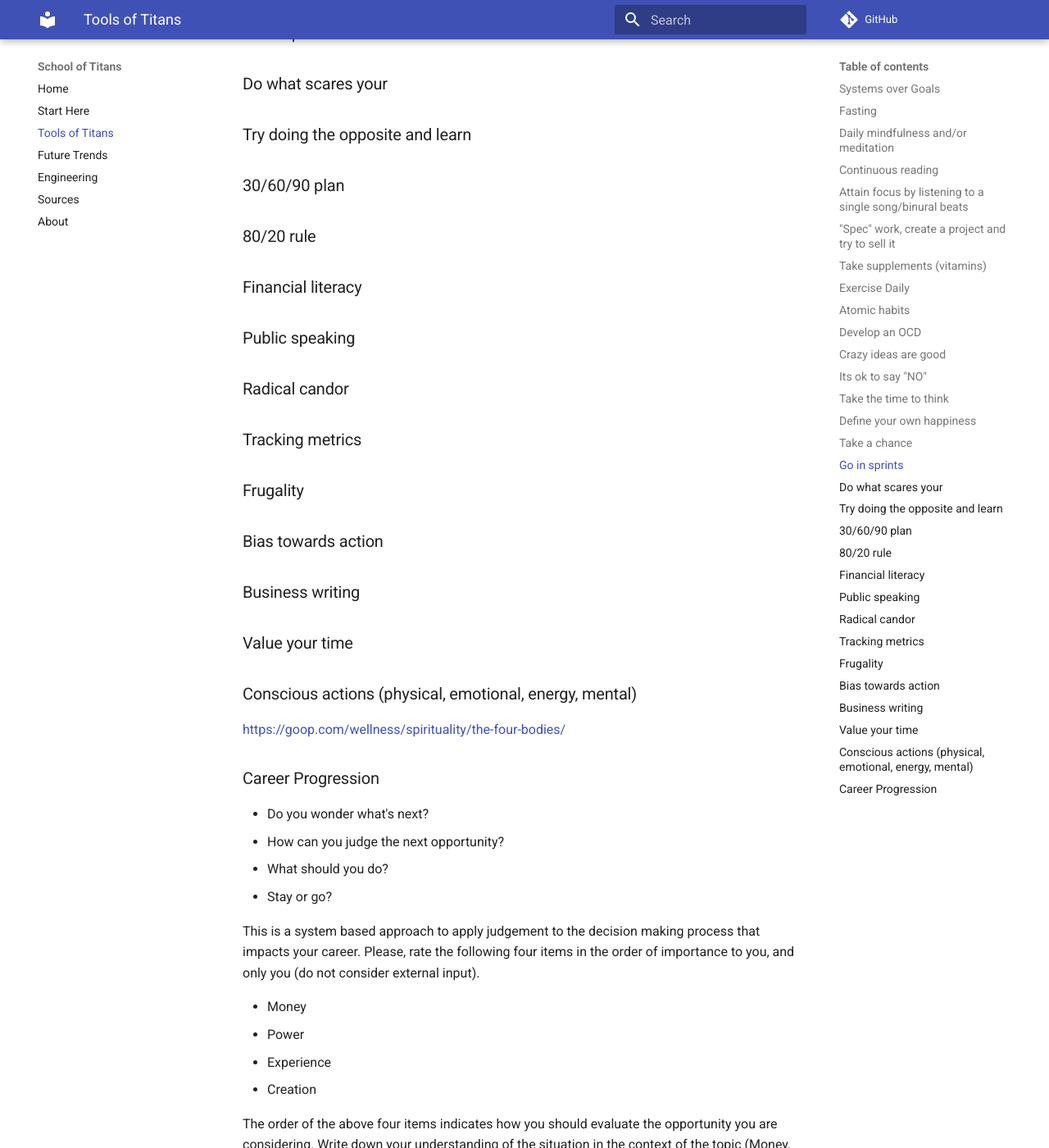
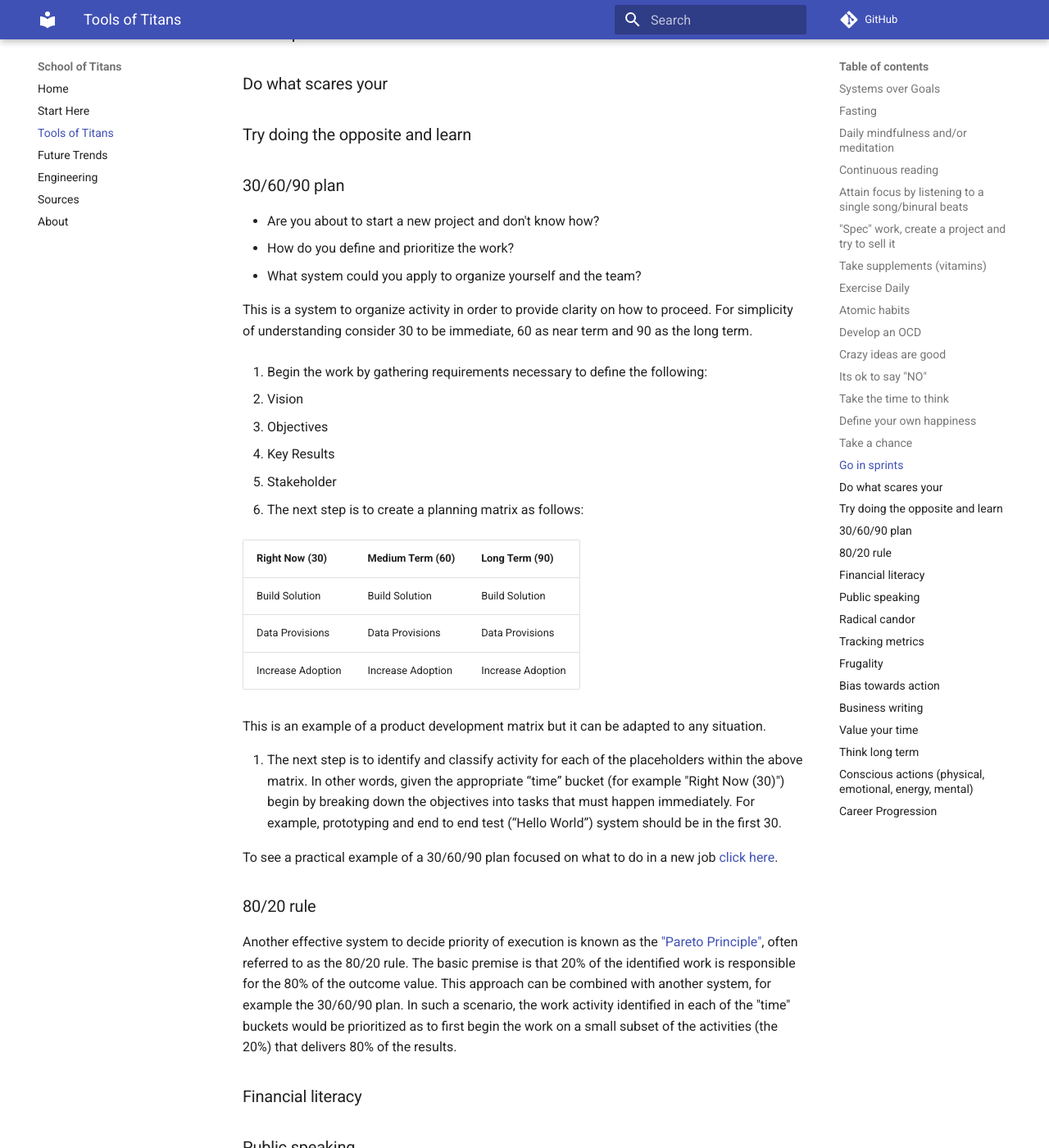
Before and after one commit to fszale/school-of-titans, an MkDocs documentation site: the page built from docs/tools.md, in a window 1280 px wide and 1400 px high, scrolled down 1085 px. Shown: the whole window at 82% size. Built offline with MkDocs 1.6.1 and Material for MkDocs 9.7.7, drawn with Linux system fonts in a browser that asks for light colours; comment, search, counter and statistics services are not loaded.

Commit message:
Adding tools content

```diff
--- a/docs/tools.md
+++ b/docs/tools.md
@@ -17,8 +17,38 @@
 ### Go in sprints
 ### Do what scares your
 ### Try doing the opposite and learn
+
 ### 30/60/90 plan
+- Are you about to start a new project and don't know how?
+- How do you define and prioritize the work?
+- What system could you apply to organize yourself and the team?
+
+This is a system to organize activity in order to provide clarity on how to proceed.  For simplicity of understanding consider 30 to be immediate, 60 as near term and 90 as the long term.
+
+  1. Begin the work by gathering requirements necessary to define the following:
+
+  - Vision
+  - Objectives
+  - Key Results
+  - Stakeholder
+
+  2. The next step is to create a planning matrix as follows:
+
+  | Right Now (30) | Medium Term (60) | Long Term (90) |
+  | --- | --- | --- |
+  | Build Solution | Build Solution | Build Solution |
+  | Data Provisions | Data Provisions | Data Provisions |
+  | Increase Adoption | Increase Adoption | Increase Adoption |
+
+  This is an example of a product development matrix but it can be adapted to any situation.
+
+  3. The next step is to identify and classify activity for each of the placeholders within the above matrix.  In other words, given the appropriate “time” bucket (for example "Right Now (30)") begin by breaking down the objectives into tasks that must happen immediately. For example, prototyping and end to end test (“Hello World”) system should be in the first 30.
+
+To see a practical example of a 30/60/90 plan focused on what to do in a new job [click here](https://www.indeed.com/career-advice/starting-new-job/30-60-90-day-plan).
+
 ### 80/20 rule
+Another effective system to decide priority of execution is known as the ["Pareto Principle"](https://en.wikipedia.org/wiki/Pareto_principle), often referred to as the 80/20 rule.  The basic premise is that 20% of the identified work is responsible for the 80% of the outcome value. This approach can be combined with another system, for example the 30/60/90 plan.  In such a scenario, the work activity identified in each of the "time" buckets would be prioritized as to first begin the work on a small subset of the activities (the 20%) that delivers 80% of the results.
+
 ### Financial literacy
 ### Public speaking
 ### Radical candor
@@ -27,8 +57,10 @@
 ### Bias towards action
 ### Business writing
 ### Value your time
+### Think long term
 ### Conscious actions (physical, emotional, energy, mental)
   [https://goop.com/wellness/spirituality/the-four-bodies/](https://goop.com/wellness/spirituality/the-four-bodies/)
+
 ### Career Progression
 - Do you wonder what's next?
 - How can you judge the next opportunity?
@@ -44,4 +76,4 @@ This is a system based approach to apply judgement to the decision making proces
 
 The order of the above four items indicates how you should evaluate the opportunity you are considering.  Write down your understanding of the situation in the context of the topic (Money, Power, Experience, Creation).  Simplify your writing, remove unnecessary adjectives and review.  Your writing should be simple, crisp, keep sentences less than 13 words long.
 
-Now imagine placing these topics on a balance scale, your first topic should feel as if its 80% of the total weight.  If it does, then this is what is truly  important to you and should be used to decide your next move.
+Now imagine placing these topics on a balance scale, your first topic should feel as if its 80% of the total weight.  If it does, then this is what is truly important to you and should be used to decide your next move.
```
Also changed, not shown: docs/start.md (+4 -0 lines).
